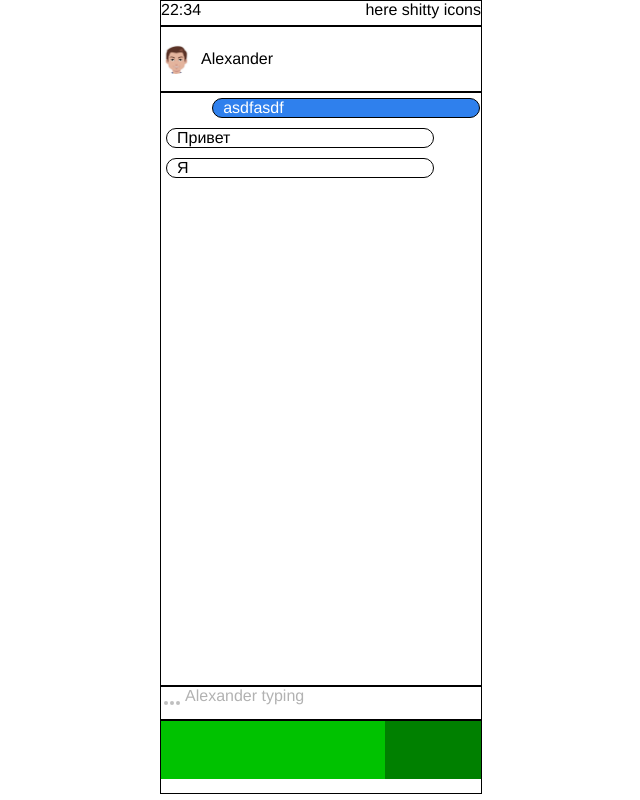
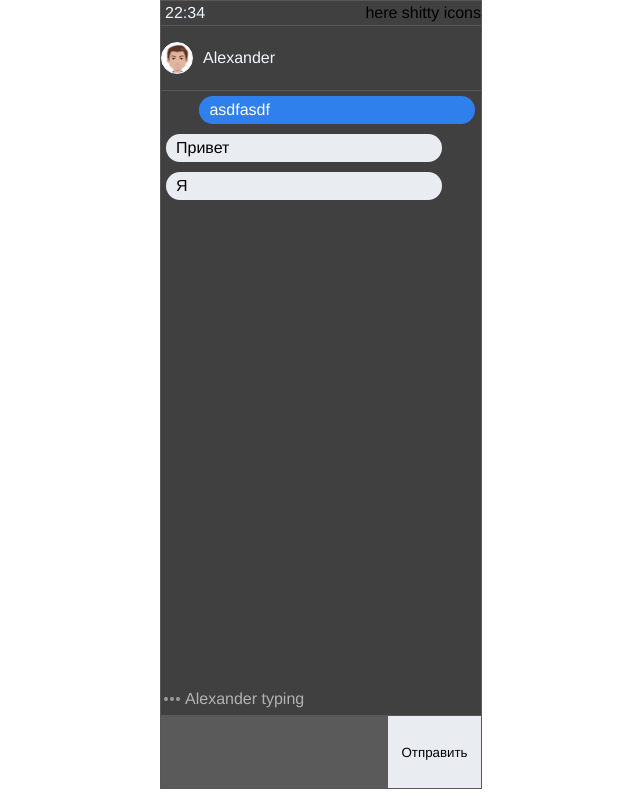
Before and after one commit to obviouslyquell/mysite, a plain HTML site: page index.html in a window 1280 px wide. Shown: the whole page, without its empty margins (319-959 px from the left). Drawn offline with Linux system fonts and the light colour scheme; files whose address does not match are found by name.

Commit message:
add some styles

```diff
--- a/index.html
+++ b/index.html
@@ -54,8 +54,8 @@
         <section class="input">
             <div class="input-container container">
                 <div class="input__smiles"></div>
-                <input type="text" class="input__input" id="input-for-message">
-                <button class="input__button" id="input__btn" type="submit"></button>
+                <textarea type="text" class="input__input" id="input-for-message" style="resize: none;"></textarea>
+                <button class="input__button" id="input__btn" type="submit">Отправить</button>
             </div>
         </section>
     </div>
--- a/script/script.js
+++ b/script/script.js
@@ -6,8 +6,16 @@ let btnForMessage = document.getElementById('input__btn')
 
 setInterval(function(){
     let d = new Date();
-    timeContainer.innerHTML = d.getHours() + ':' + d.getMinutes();          // обновляет время
-  }, 950);
+    let hours = d.getHours();
+    let minutes = d.getMinutes();
+    if(hours<10){
+        hours = '0' + hours
+    }
+    if(minutes<10){
+        minutes = '0' + minutes
+    }
+    timeContainer.innerHTML = hours + ':' + minutes;          // обновляет время
+  }, 10);
 
 
   class Message{
@@ -54,6 +62,7 @@ createMessageFromMe().then( (resMessage) => {
 
 inputForMessage.addEventListener('keydown', function(e){
     if(e.key === 'Enter' ){
+        e.preventDefault()          // без этого не скроллится по нажатию на enter
         if(inputForMessage.value != ''){
             messageContainer.innerHTML += `<li class="chat-item__from-person">
                                                 <p class="message-content">
--- a/style/style.css
+++ b/style/style.css
@@ -13,17 +13,28 @@ body{
 .container {
     max-width: 25vw;
     margin: 0 auto;
-    border: 1px solid black;
 }
 .header-container{
     display: flex;
     justify-content: space-between;
+    align-items: center;
     height: 3vh;
+    border: 1px solid rgb(88, 88, 88);
+    background-color: #404040;
+}
+.header__timer{
+    margin-left: 10%;
+    color: aliceblue;
 }
 .mini-profile-container{
     height: 8vh;
     display: flex;
     align-items: center;
+    border-right: 1px solid rgb(88, 88, 88);
+    border-left: 1px solid rgb(88, 88, 88);
+    border-bottom: 1px solid rgb(88, 88, 88);
+    background-color: #404040;
+    color: aliceblue;
 }
 .mini-profile__img{
     background-image: url(img/mini-profile-pic.jpg);
@@ -33,38 +44,51 @@ body{
     height: 30px;
     border-radius: 30px;
     margin-right: 10px;
+    border: 1px solid aliceblue;
 }
 
 .chat-container{
     height: 74vh;
     overflow: hidden;
+    border-right: 1px solid rgb(88, 88, 88);
+    border-left: 1px solid rgb(88, 88, 88);
+    background-color: #404040;
 }
 .chat-list{
     display: flex;
     flex-direction: column;
 }
 .chat-item__from-me{
+    display: flex;
+    align-items: center;
     width: 20vw;
-    border: 1px solid black;
+    background-color: #e9ecf1;
     border-radius: 15px;
-    padding-left: 10px;
+    padding: 5px 10px;
     margin: 5px;
     list-style: none;
+    word-break: break-all;
 }
 .chat-item__from-person{
+    display: flex;
+    align-items: center;
     width: 20vw;
-    border: 1px solid black;
     border-radius: 15px;
-    padding-left: 10px;
+    padding: 5px 10px;
     margin: 5px;
     list-style: none;
-    margin-left: 4vw;
+    margin-left: 3vw;
     background-color: #2F80ED;
     color:white;
+    word-break: break-all;
 }
 .chat-typing-container{
     height: 4vh;
     display: flex;
+    align-items: center;
+    border-right: 1px solid rgb(88, 88, 88);
+    border-left: 1px solid rgb(88, 88, 88);
+    background-color: #404040;
 }
 .chat-typing-display{
     display: flex;
@@ -89,18 +113,23 @@ body{
 .input-container{
     height: 9vh;
     display: flex;
+    border-top: 1px solid rgb(88, 88, 88);
+    border-bottom: 1px solid rgb(88, 88, 88);
+    border-right: 1px solid rgb(88, 88, 88);
+    border-left: 1px solid rgb(88, 88, 88);
 }
 .input__input{
     width: 70%;
-    height: 80%;
     border:none;
-    background-color: rgb(0, 194, 0);
+    background-color: #5a5a5a;
+    color:rgb(61, 61, 61);
+    padding: 5px;
 }
 .input__button{
     width: 30%;
-    height: 80%;
     border:none;
-    background-color: green;
+    background-color: #e9ecf1;
+    color: black;
 }
 
 .toggle__display{
```
Also changed, not shown: 1 other file.
